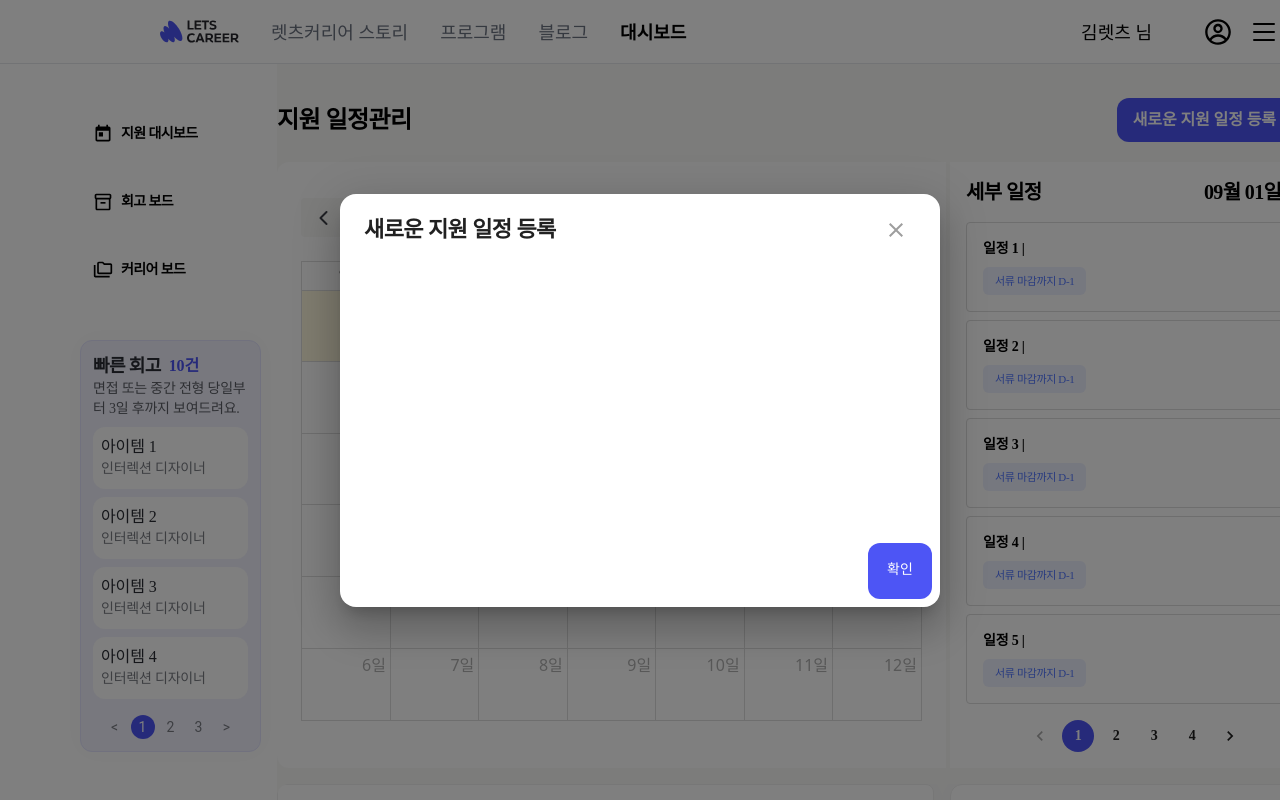
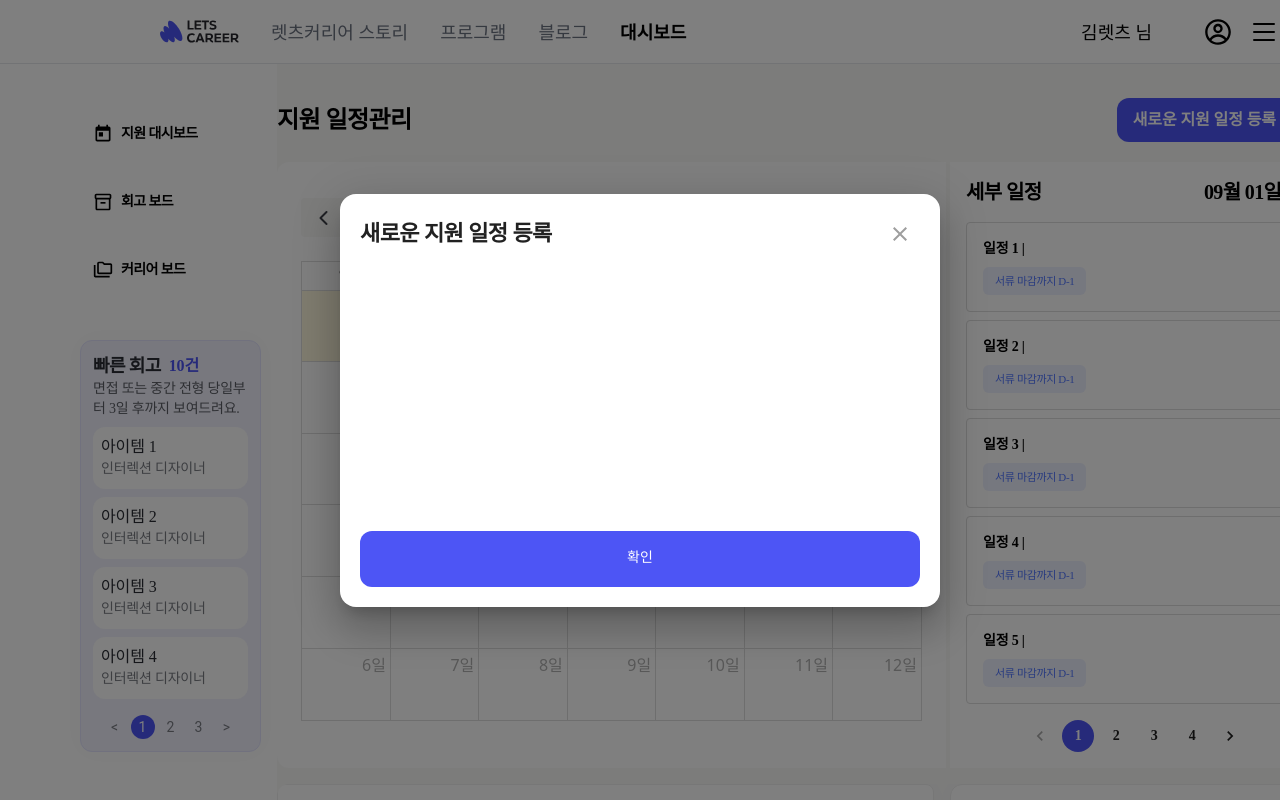
Before and after one commit to LetsCareer-A/LetsCareerA-FE, a React (Vite) app: page /dashboard in a window 1280 px wide. Both pictures are taken after a click on the button "새로운 지원 일정 등록". Shown: the top 800 px of the page. Built offline with nearby package versions, Linux system fonts and the light colour scheme.

Commit message:
#26 [Design] 모달 스타일 수정

```diff
--- a/src/components/Modal.tsx
+++ b/src/components/Modal.tsx
@@ -1,5 +1,5 @@
 import React from 'react';
-import { Dialog, DialogTitle, DialogContent, DialogActions, Button, styled, IconButton } from '@mui/material';
+import { Dialog, DialogTitle, DialogContent, Button, styled, IconButton } from '@mui/material';
 import CloseIcon from '@mui/icons-material/Close';
 import typography from '../styles/typography';
 
@@ -10,6 +10,7 @@ const StyledDialog = styled(Dialog)(() => ({
     flexShrink: 0,
     borderRadius: '16px',
     background: '#FFF',
+    padding: '20px'
   },
 }));
 
@@ -45,16 +46,15 @@ const Modal: React.FC<ModalProps> = ({
 }) => {
   return (
     <StyledDialog open={open} onClose={onClose} fullWidth maxWidth="sm">
-      <DialogTitle sx={{ display: 'flex', justifyContent: 'space-between', alignItems: 'center' }} style={typography.medium2Bold}>
+      <DialogTitle sx={{ display: 'flex', justifyContent: 'space-between', alignItems: 'center', padding: 0 }} style={typography.medium2Bold}>
         {title}
         <IconButton aria-label="close" onClick={onClose} sx={{ color: (theme) => theme.palette.grey[500] }}>
           <CloseIcon />
         </IconButton>
       </DialogTitle>
-      <DialogContent className="p-4">
+      <DialogContent sx={{ p: 0 }}>
         {children}
       </DialogContent>
-      <DialogActions className="flex justify-end gap-4 p-4">
         <StyledConfirmButton
           onClick={() => {
             if (onConfirm) onConfirm();
@@ -62,7 +62,6 @@ const Modal: React.FC<ModalProps> = ({
         >
           {confirmText}
         </StyledConfirmButton>
-      </DialogActions>
     </StyledDialog>
   );
 };
```
